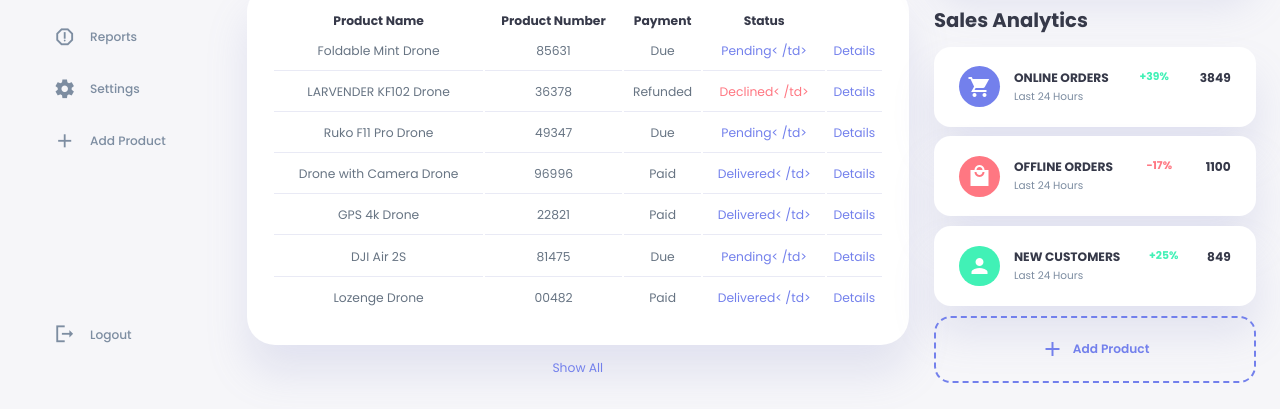
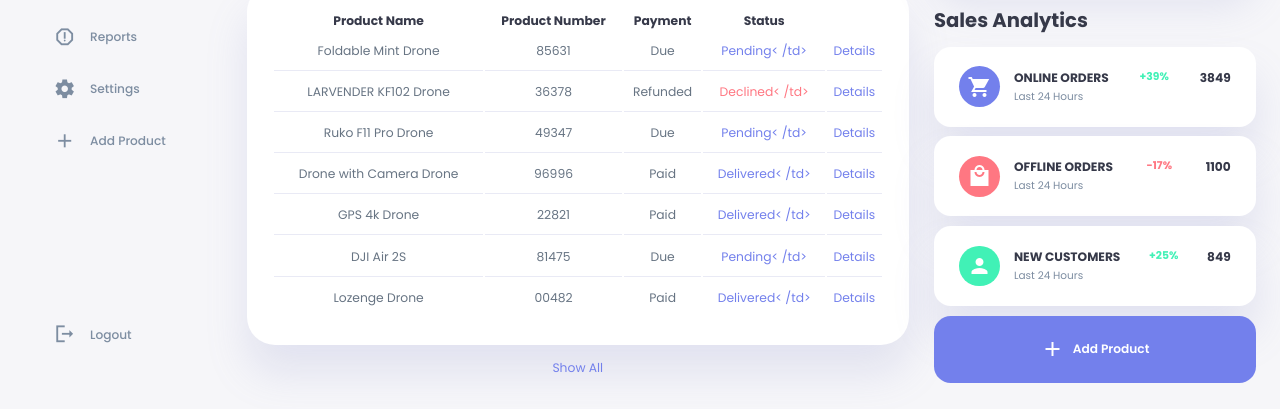
Before and after one commit to Chigozie-css/admin-dashboard-sample, a plain HTML site: page index.html in a window 1280 px wide. In both pictures the pointer is over the element 1094 px from the left and 740 px from the top of the page. Shown: the part 391-800 px from the top of the page. Drawn offline with Linux system fonts and the light colour scheme.

Commit message:
Update style.css

```diff
--- a/style.css
+++ b/style.css
@@ -538,6 +538,11 @@ main .recent-orders a {
     justify-content: center;
 }
 
+.right .sales-analytics .add-product:hover {
+    background: var(--color-primary);
+    color: white;
+}
+
 .right .sales-analytics .add-product div {
     display: flex;
     align-items: center;
```
